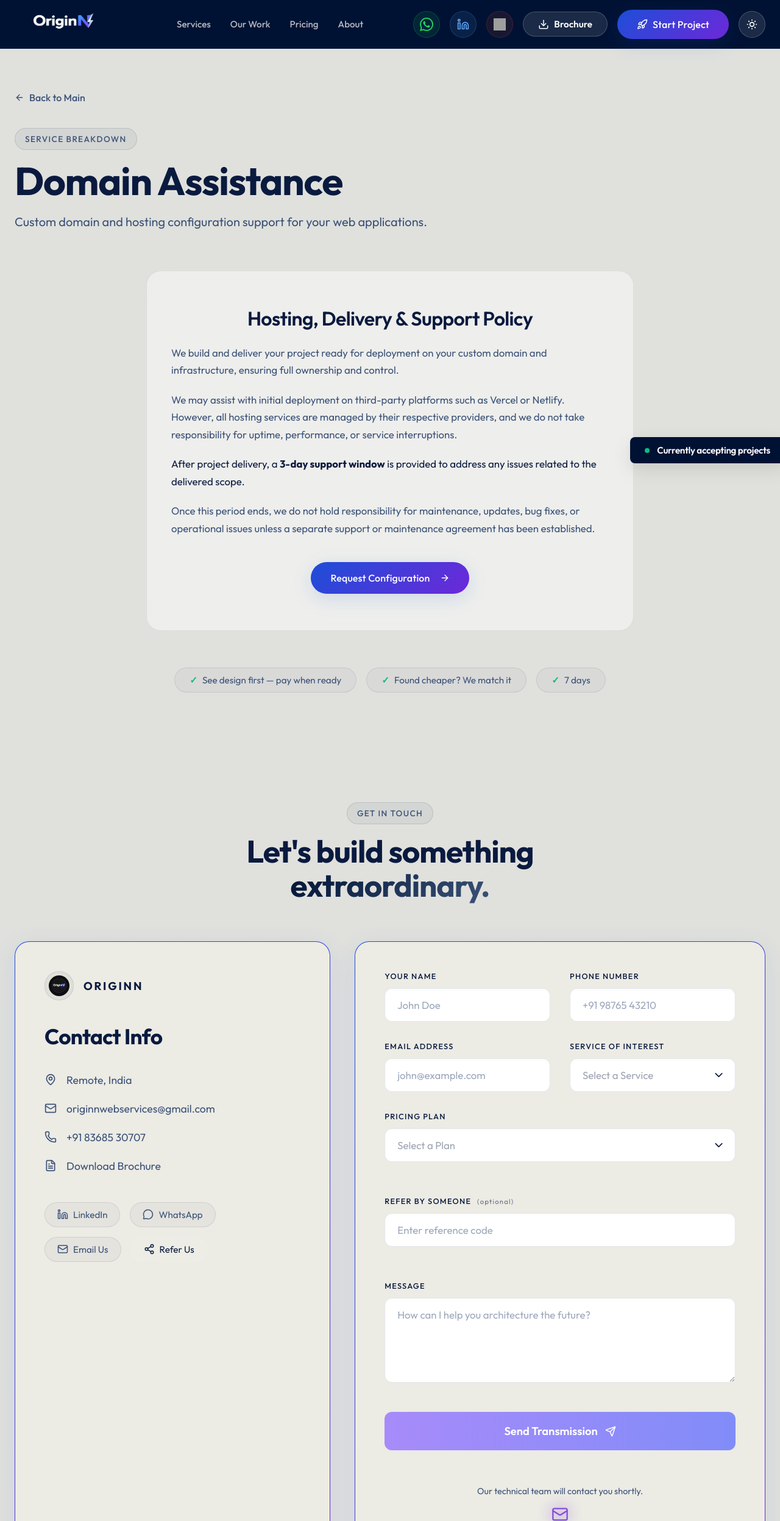
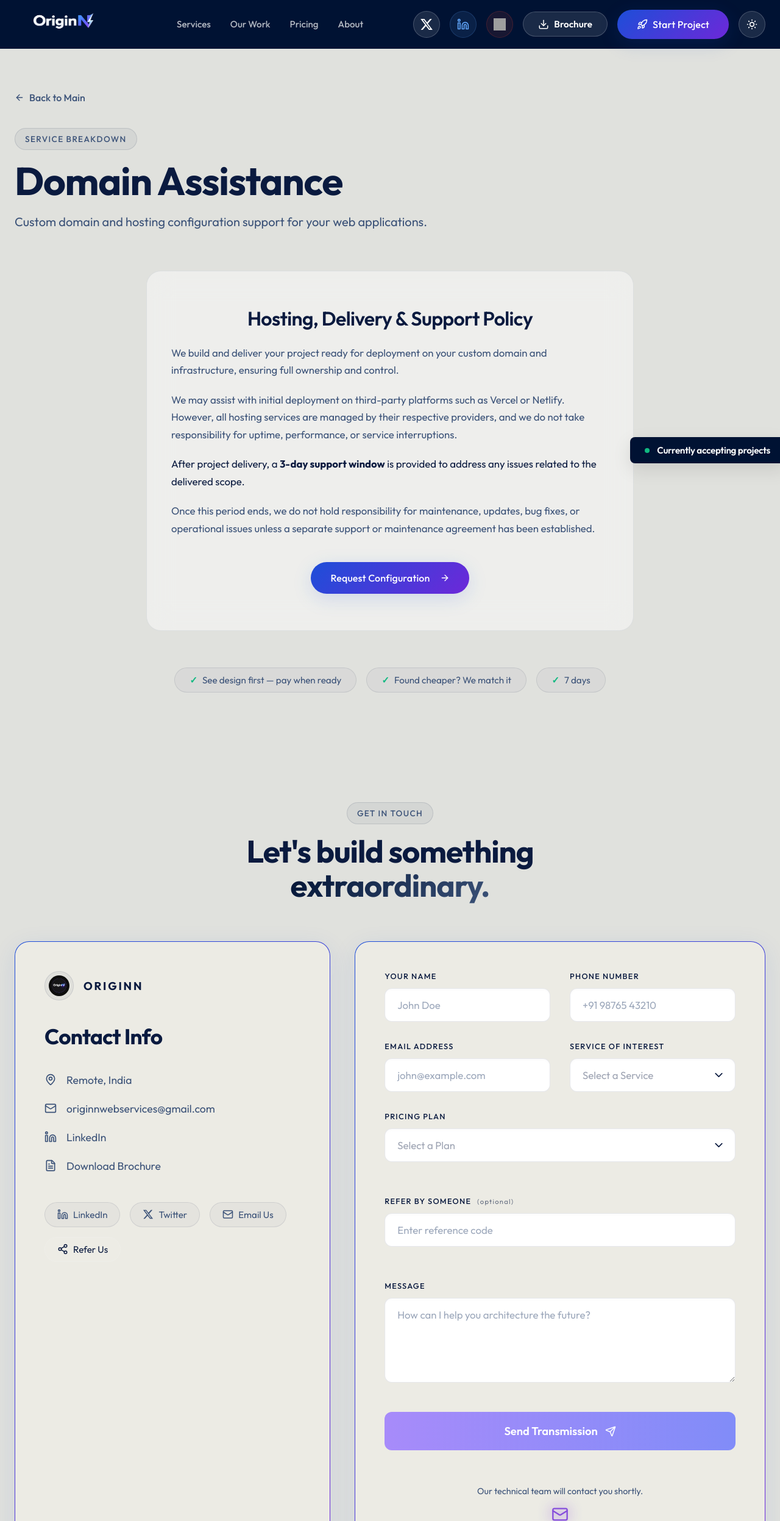
Before and after one commit to KAIF-RIZVI/OriginN, a React (Vite) app: page /services/domain-helping in a window 1280 px wide. Shown: the top 2495 px of the page at 61% size. Built offline with nearby package versions, Linux system fonts and the light colour scheme; grey boxes are pictures that could not be loaded.

Commit message:
Replace WhatsApp options with customized Twitter (X) links and branding

```diff
--- a/src/components/Contact/Contact.tsx
+++ b/src/components/Contact/Contact.tsx
@@ -1,6 +1,12 @@
 import { useState, useEffect } from 'react';
-import { Send, Mail, Phone, Linkedin, MapPin, FileText, MessageCircle, CheckCircle, Share2, AlertCircle } from 'lucide-react';
+import { Send, Mail, Linkedin, MapPin, FileText, CheckCircle, Share2, AlertCircle } from 'lucide-react';
 import './Contact.css';
+
+const XIcon = ({ size = 20, className = "" }: { size?: number, className?: string }) => (
+  <svg xmlns="http://www.w3.org/2000/svg" width={size} height={size} viewBox="0 0 24 24" fill="currentColor" className={className}>
+    <path d="M18.244 2.25h3.308l-7.227 8.26 8.502 11.24H16.17l-5.214-6.817L4.99 21.75H1.68l7.73-8.835L1.254 2.25H8.08l4.713 6.231zm-1.161 17.52h1.833L7.084 4.126H5.117z"/>
+  </svg>
+);
 
 const Contact = () => {
   const [isSubmitting, setIsSubmitting] = useState(false);
@@ -72,9 +78,9 @@ const Contact = () => {
                 <Mail size={20} className="detail-icon" />
                 <span>originnwebservices@gmail.com</span>
               </a>
-              <a href="tel:+918368530707" className="contact-detail-row link">
-                <Phone size={20} className="detail-icon" />
-                <span>+91 83685 30707</span>
+              <a href="https://linkedin.com/company/originnservices" target="_blank" rel="noreferrer" className="contact-detail-row link">
+                <Linkedin size={20} className="detail-icon" />
+                <span>LinkedIn</span>
               </a>
               <a href="/BROCHURE_ORIGINN.jpg" download="OriginN_Brochure.jpg" target="_blank" rel="noreferrer" className="contact-detail-row link">
                 <FileText size={20} className="detail-icon" />
@@ -86,8 +92,8 @@ const Contact = () => {
               <a href="https://linkedin.com/company/originnservices" target="_blank" rel="noreferrer" className="social-pill">
                 <Linkedin size={18} /> LinkedIn
               </a>
-              <a href="https://wa.me/918368530707" target="_blank" rel="noreferrer" className="social-pill">
-                <MessageCircle size={18} /> WhatsApp
+              <a href="https://x.com/originn68505" target="_blank" rel="noreferrer" className="social-pill">
+                <XIcon size={18} /> Twitter
               </a>
               <a href="mailto:originnwebservices@gmail.com" className="social-pill">
                 <Mail size={18} /> Email Us
--- a/src/components/Header/Header.css
+++ b/src/components/Header/Header.css
@@ -96,7 +96,7 @@
   gap: 16px;
 }
 
-.whatsapp-btn, .linkedin-btn, .gmail-btn {
+.twitter-btn, .linkedin-btn, .gmail-btn {
   display: flex;
   align-items: center;
   justify-content: center;
@@ -107,17 +107,17 @@
   text-decoration: none;
 }
 
-.whatsapp-btn {
-  background: rgba(37, 211, 102, 0.1);
-  color: #25D366;
-  border: 1px solid rgba(37, 211, 102, 0.2);
+.twitter-btn {
+  background: rgba(255, 255, 255, 0.1);
+  color: #ffffff;
+  border: 1px solid rgba(255, 255, 255, 0.2);
 }
 
-.whatsapp-btn:hover {
-  background: rgba(37, 211, 102, 0.2);
+.twitter-btn:hover {
+  background: rgba(255, 255, 255, 0.25);
   transform: translateY(-2px);
-  box-shadow: 0 4px 16px rgba(37, 211, 102, 0.3);
-  border-color: rgba(37, 211, 102, 0.4);
+  box-shadow: 0 6px 20px rgba(255, 255, 255, 0.5);
+  border-color: rgba(255, 255, 255, 0.6);
 }
 
 .linkedin-btn {
--- a/src/components/Header/Header.tsx
+++ b/src/components/Header/Header.tsx
@@ -1,8 +1,14 @@
 import { Link } from 'react-router-dom';
 import { useState, useEffect } from 'react';
 
-import { Menu, X, Rocket, Linkedin, MessageCircle, Download, SunMedium, Moon } from 'lucide-react';
+import { Menu, X, Rocket, Linkedin, Download, SunMedium, Moon } from 'lucide-react';
 import './Header.css';
+
+const XIcon = ({ size = 20, className = "" }: { size?: number, className?: string }) => (
+  <svg xmlns="http://www.w3.org/2000/svg" width={size} height={size} viewBox="0 0 24 24" fill="currentColor" className={className}>
+    <path d="M18.244 2.25h3.308l-7.227 8.26 8.502 11.24H16.17l-5.214-6.817L4.99 21.75H1.68l7.73-8.835L1.254 2.25H8.08l4.713 6.231zm-1.161 17.52h1.833L7.084 4.126H5.117z"/>
+  </svg>
+);
 
 const Header = () => {
   const [isScrolled, setIsScrolled] = useState(false);
@@ -60,10 +66,8 @@ const Header = () => {
         </nav>
 
         <div className="header-actions">
-          <a href="https://wa.me/918368530707" className="whatsapp-btn" aria-label="WhatsApp" target="_blank" rel="noreferrer">
-            <svg xmlns="http://www.w3.org/2000/svg" width="22" height="22" viewBox="0 0 24 24" fill="currentColor">
-              <path d="M17.472 14.382c-.297-.149-1.758-.867-2.03-.967-.273-.099-.471-.148-.67.15-.197.297-.767.966-.94 1.164-.173.199-.347.223-.644.075-.297-.15-1.255-.463-2.39-1.475-.883-.788-1.48-1.761-1.653-2.059-.173-.297-.018-.458.13-.606.134-.133.298-.347.446-.52.149-.174.198-.298.298-.497.099-.198.05-.371-.025-.52-.075-.149-.669-1.612-.916-2.207-.242-.579-.487-.5-.669-.51-.173-.008-.371-.01-.57-.01-.198 0-.52.074-.792.372-.272.297-1.04 1.016-1.04 2.479 0 1.462 1.065 2.875 1.213 3.074.149.198 2.096 3.2 5.077 4.487.709.306 1.262.489 1.694.625.712.227 1.36.195 1.871.118.571-.085 1.758-.719 2.006-1.413.248-.694.248-1.289.173-1.413-.074-.124-.272-.198-.57-.347m-5.421 7.403h-.004a9.87 9.87 0 01-5.031-1.378l-.361-.214-3.741.982.998-3.648-.235-.374a9.86 9.86 0 01-1.51-5.26c.001-5.45 4.436-9.884 9.888-9.884 2.64 0 5.122 1.03 6.988 2.898a9.825 9.825 0 012.893 6.994c-.003 5.45-4.437 9.884-9.885 9.884m8.413-18.297A11.815 11.815 0 0012.05 0C5.495 0 .16 5.335.157 11.892c0 2.096.547 4.142 1.588 5.945L.057 24l6.305-1.654a11.882 11.882 0 005.683 1.448h.005c6.554 0 11.89-5.335 11.893-11.893a11.821 11.821 0 00-3.48-8.413z"/>
-            </svg>
+          <a href="https://x.com/originn68505" className="twitter-btn" aria-label="X (Twitter)" target="_blank" rel="noreferrer">
+            <XIcon size={22} />
           </a>
           <a href="https://linkedin.com/company/originnservices" className="linkedin-btn" aria-label="LinkedIn" target="_blank" rel="noreferrer">
             <Linkedin size={20} />
@@ -114,8 +118,8 @@ const Header = () => {
           <a href="/#contact" className="mobile-cta" onClick={() => setMobileMenuOpen(false)}>Start Project</a>
 
           <div className="mobile-socials" style={{ display: 'flex', gap: '16px', justifyContent: 'center', padding: '24px 0 0', borderTop: '1px solid rgba(255,255,255,0.1)', marginTop: '24px' }}>
-            <a href="https://wa.me/918368530707" className="whatsapp-btn" aria-label="WhatsApp" target="_blank" rel="noreferrer">
-              <MessageCircle size={20} />
+            <a href="https://x.com/originn68505" className="twitter-btn" aria-label="X (Twitter)" target="_blank" rel="noreferrer">
+              <XIcon size={20} />
             </a>
             <a href="https://linkedin.com/company/originnservices" className="linkedin-btn" aria-label="LinkedIn" target="_blank" rel="noreferrer">
               <Linkedin size={20} />
```
